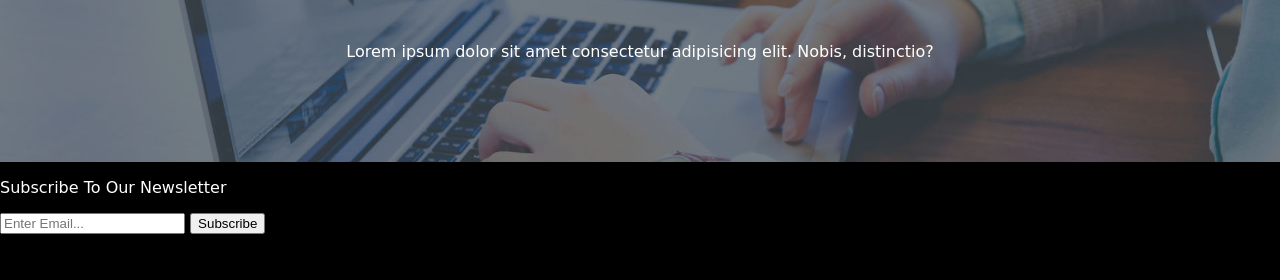
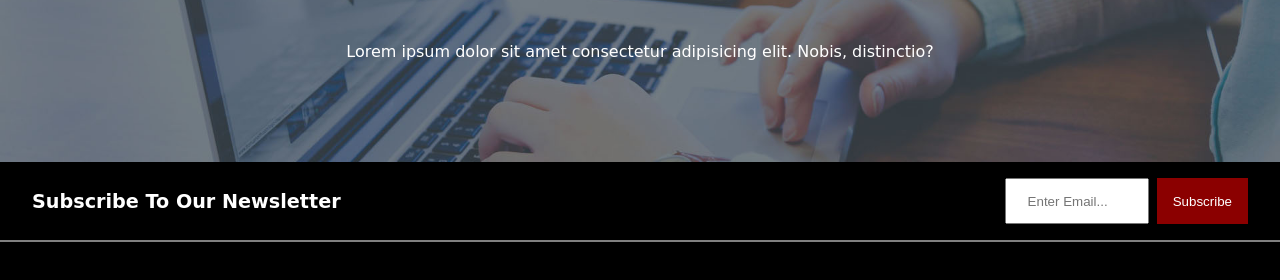
Before and after one commit to nurdoganbahadir/project-04, a plain HTML site: page index.html in a window 1280 px wide. Shown: the part 238-518 px from the top of the page. Drawn offline with Linux system fonts and the light colour scheme; a web font is replaced by a local one.

Commit message:
section 2 alanı düzenlendi, mail id ayarlanıcak

```diff
--- a/index.html
+++ b/index.html
@@ -25,11 +25,16 @@
           </p>
         </section>
         <section class="section-2">
-            <p>Subscribe To Our Newsletter</p>
-            <div class="mail-to">
-                <input type="email" name="mails" id="mail" placeholder="Enter Email...">
-                <input type="submit" value="Subscribe">
-            </div>
+          <p>Subscribe To Our Newsletter</p>
+          <div class="mail-to">
+            <input
+              type="email"
+              name="mails"
+              id="mail"
+              placeholder="Enter Email..."
+            />
+            <input type="submit" value="Subscribe" id="subscribe" />
+          </div>
         </section>
       </main>
     </div>
--- a/style.css
+++ b/style.css
@@ -1,5 +1,7 @@
 @import url("https://fonts.googleapis.com/css2?family=Playwrite+NG+Modern:wght@100..400&display=swap");
-
+* {
+  box-sizing: border-box;
+}
 html,
 body {
   margin: 0;
@@ -18,7 +20,6 @@ body {
 }
 /* NAVBAR */
 .navbar {
-  box-sizing: border-box;
   border-bottom: 3px solid darkred;
   width: 100%;
   height: 10vh;
@@ -65,3 +66,32 @@ a:hover {
   font-size: 2.2rem;
 }
 /* SECTİON 2 */
+.section-2 {
+  width: 100%;
+  height: 10vh;
+  padding: 0rem 2rem;
+  display: flex;
+  justify-content: space-between;
+  align-items: center;
+  border-bottom: 2px solid gray;
+}
+.section-2 p {
+  font-weight: 700;
+  font-size: 1.2rem;
+}
+.mail-to {
+  display: flex;
+  gap: 0.5rem;
+  width: 20%;
+}
+#mail {
+  height: 2rem;
+  width: 100%;
+  padding: 1.3rem;
+}
+#subscribe {
+  background-color: darkred;
+  color: white;
+  border: none;
+  padding: 0rem 1rem;
+}
```
